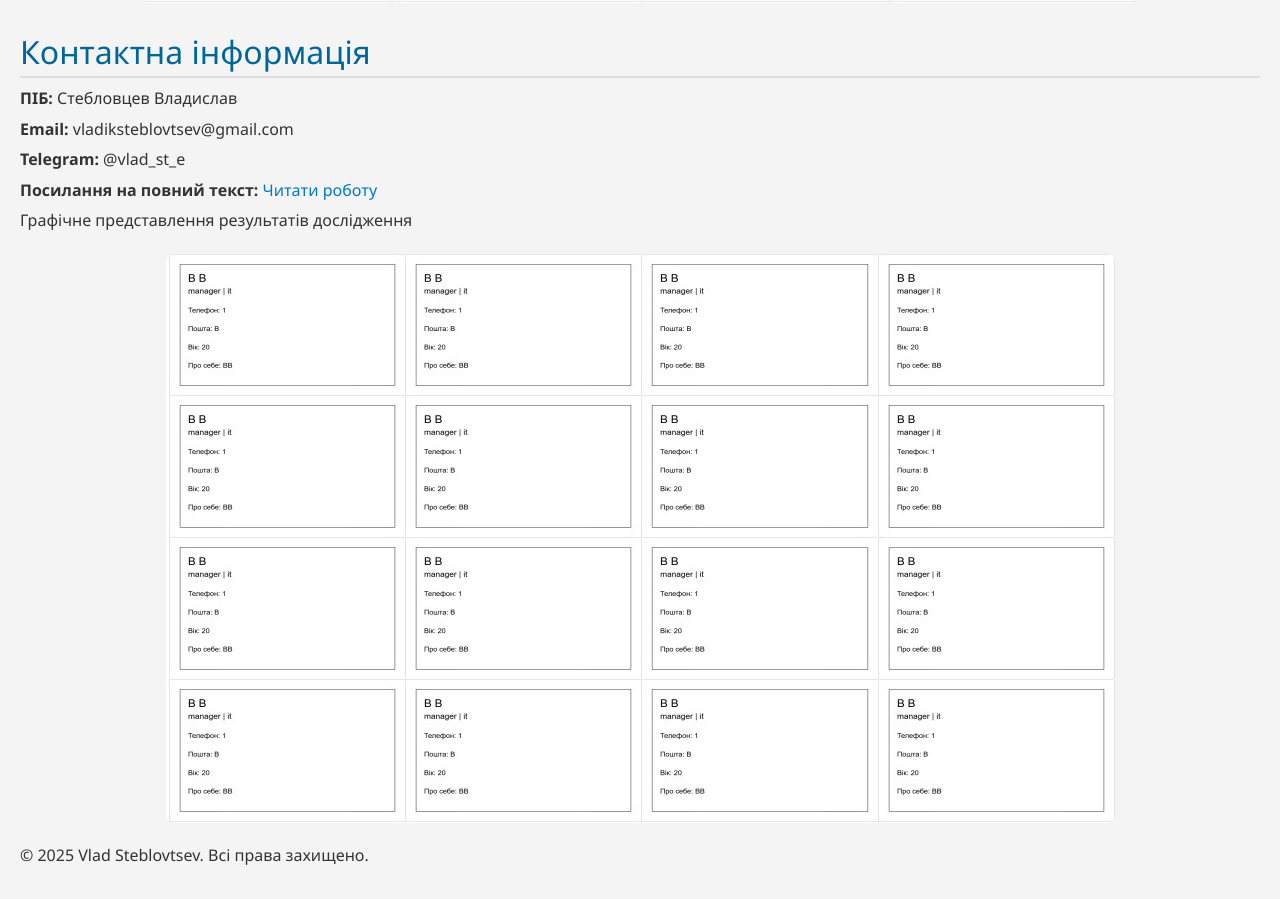
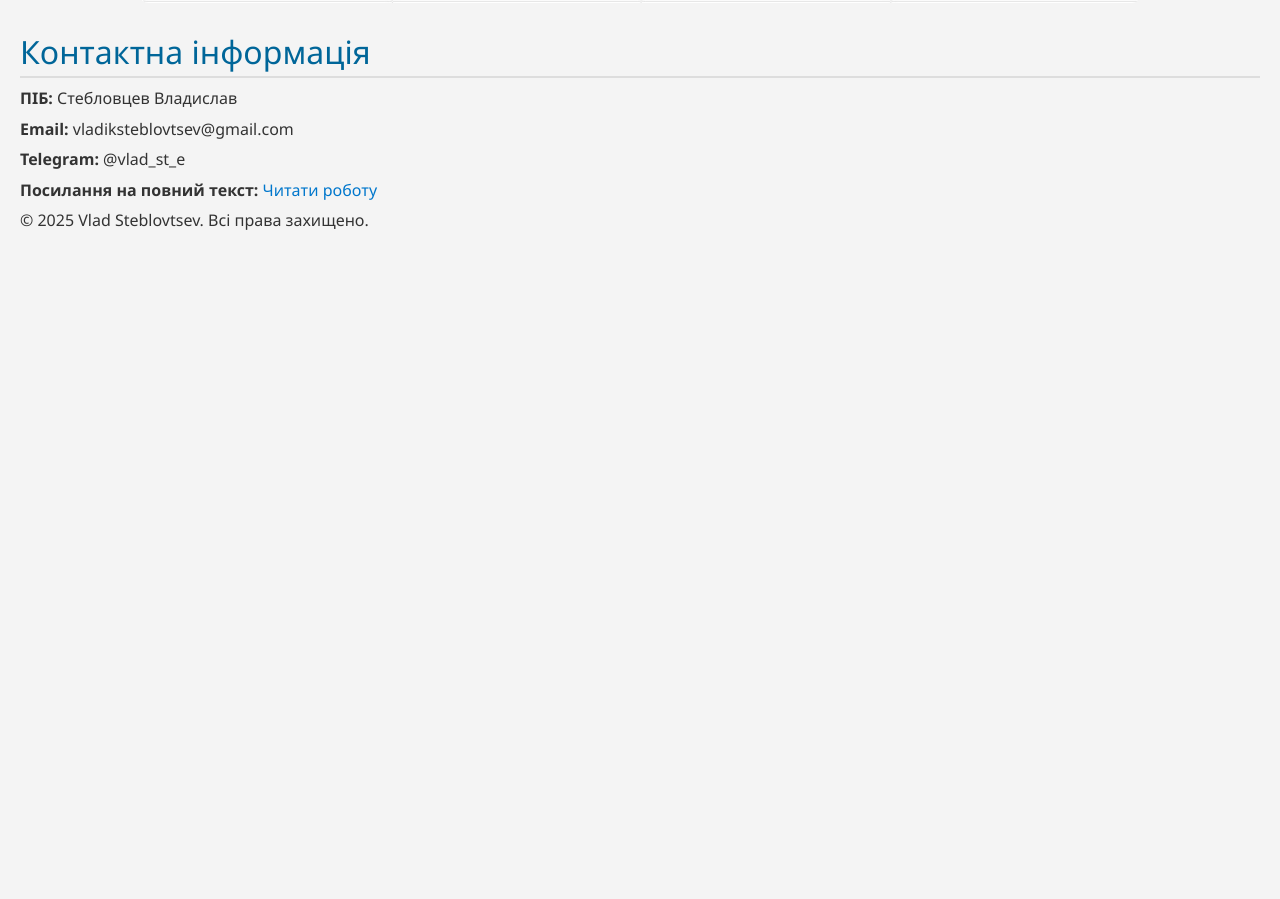
Before and after one commit to VladSTp/Business-card-generator, a plain HTML site: page index.html in a window 1280 px wide. Shown: the part 3417-4316 px from the top of the page. After the commit the page ends 3681 px from the top, so only its background shows below. Drawn offline with nearby package versions, Linux system fonts and the light colour scheme.

Commit message:
Update index.html

```diff
--- a/index.html
+++ b/index.html
@@ -178,8 +178,6 @@
   </section>
 
   <footer role="contentinfo">
-    <p>Графічне представлення результатів дослідження</p>
-    <img src="og-image.jpg" alt="Графічне представлення результатів дослідження">
     <p>© 2025 Vlad Steblovtsev. Всі права захищено.</p>
   </footer>
 </body>
```
